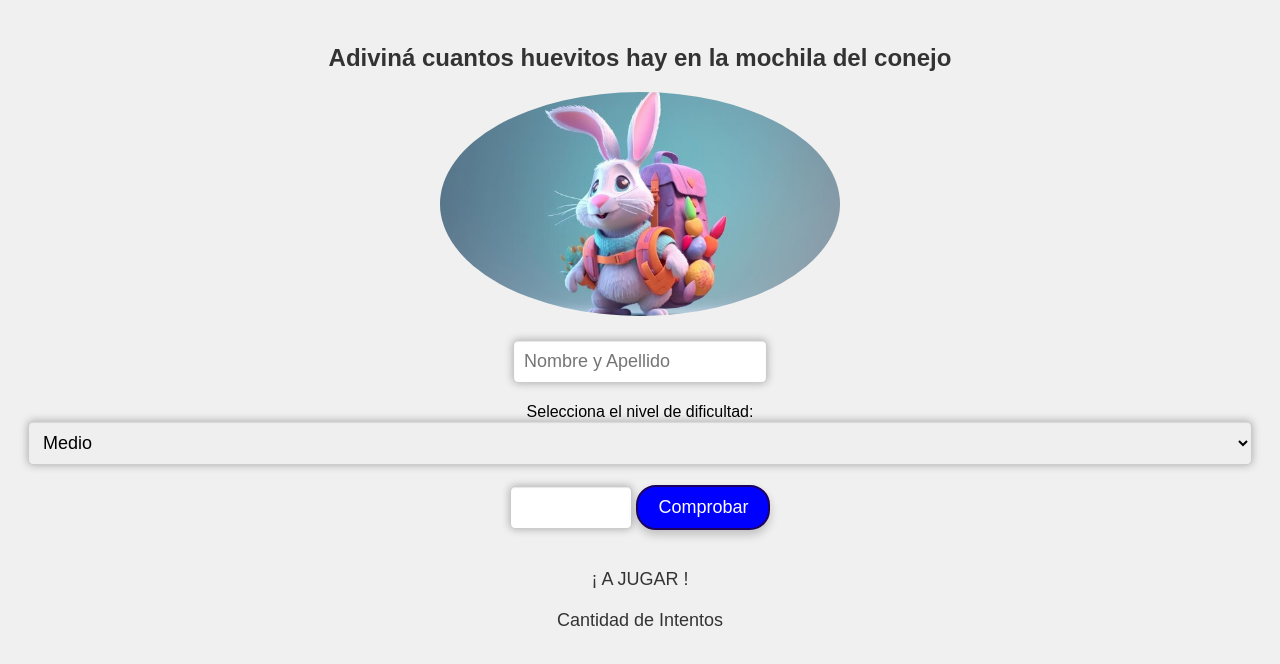
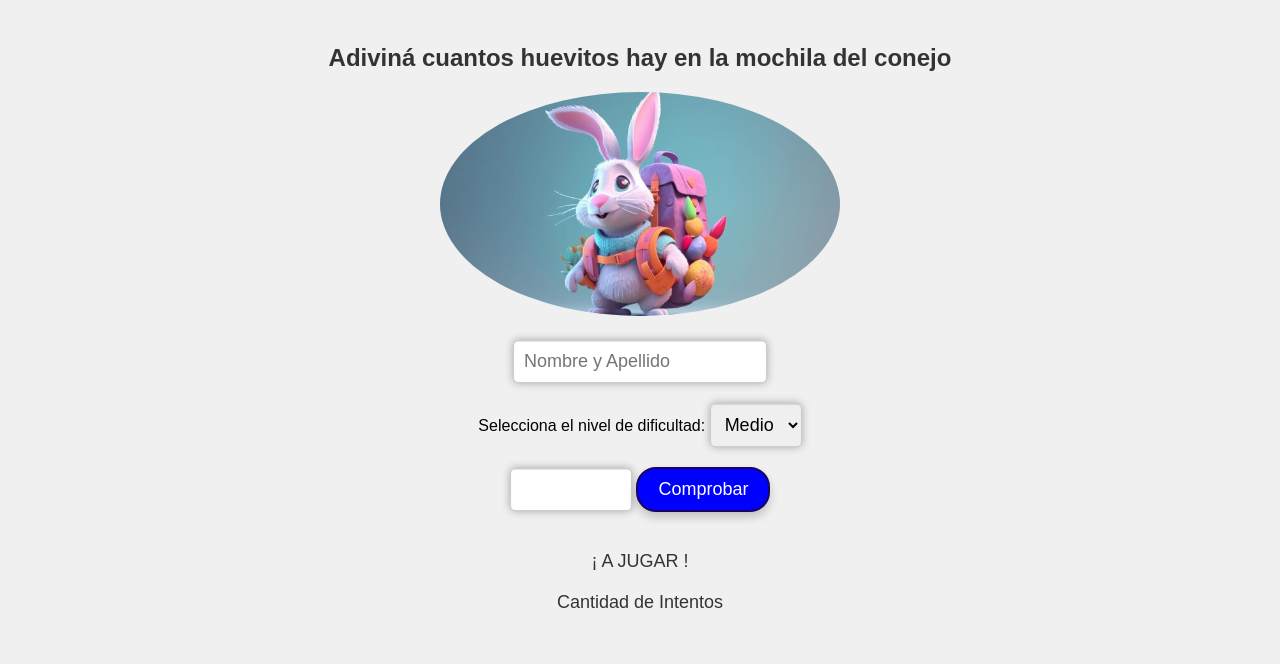
Before and after one commit to CristianLorenzo11/juegodepascua, a plain HTML site: page index.html in a window 1280 px wide. Drawn offline with Linux system fonts and the light colour scheme.

Commit message:
Update style.css

```diff
--- a/style.css
+++ b/style.css
@@ -79,7 +79,6 @@ img {
 }
 
 #selectDificultad {
-  width: 100%; /* Asegura que el selector ocupe todo el ancho */
   padding: 10px;
   font-size: 18px;
   border: 1px solid #ccc; /* Borde sólido gris */
```
